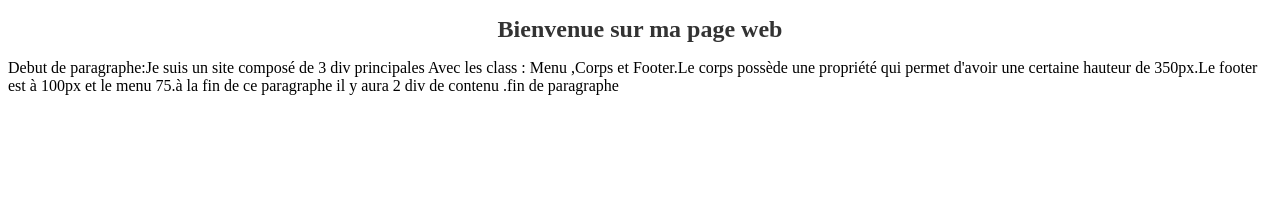
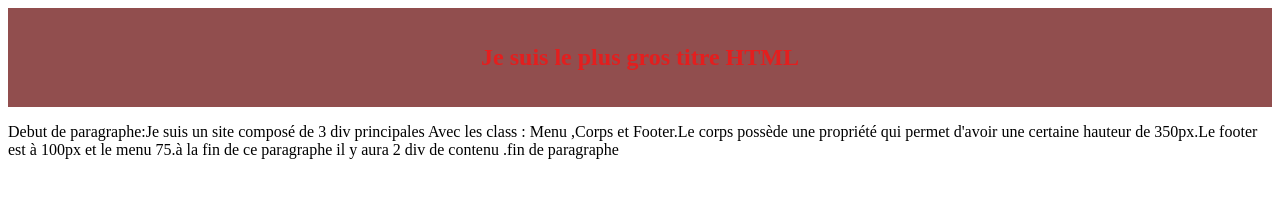
Before and after one commit to Theowaquet/eval-page-html-et-css, a plain HTML site: page index.html in a window 1280 px wide. Drawn offline with Linux system fonts and the light colour scheme.

Commit message:
Eval css et html V1.1

```diff
--- a/index.css
+++ b/index.css
@@ -1,21 +1,12 @@
-h1 {
-    font-size: 24px;
-    color: #333; /* Couleur du texte du titre */
-    text-align: center;
+#bandeau
+{
+     background-color: #792626d0; /* Couleur du bandeau */
+    padding: 20px; /* Espace intérieur du bandeau */
+    text-align: center; /* Centrage du texte dans le bandeau */
 }
 
-/* Style pour le bandeau de couleur */
-#bandeau {
-    background-color: #0074D9; /* Couleur du bandeau */
-    padding: 10px;
-    color: #FFF; /* Couleur du texte dans le bandeau */
-    text-align: center;
-}
-
-/* Style pour le pied de page de couleur */
-#pied-de-page {
-    background-color: #FF4136; /* Couleur du pied de page */
-    padding: 10px;
-    color: #FFF; /* Couleur du texte dans le pied de page */
-    text-align: center;
-}
+/* Style pour le titre */
+#titre {
+     font-size: 24px; /* Taille de la police du titre */
+     font-weight: bold; /* Texte en gras */
+    color: #e41e1e; /* Couleur du texte dans le bandeau */}
--- a/index.html
+++ b/index.html
@@ -5,12 +5,13 @@
     <link rel="stylesheet" type="text/css" href="index.css">
 </head>
 <body>
-    <h1>Bienvenue sur ma page web</h1>
-    <div id="#bandeau">
+    <div id="bandeau">
+        <h1 id="titre">Je suis le plus gros titre HTML</h1>
+
     </div>
-    <div>
-        <p>Debut de paragraphe:Je suis un site composé de 3 div principales Avec les class : Menu ,Corps et Footer.Le corps possède une propriété qui permet d'avoir une certaine hauteur de 350px.Le footer est à 100px et le menu 75.à la fin de ce paragraphe il y aura 2 div de contenu .fin de paragraphe </p>
-    </div>
+
+    <p>Debut de paragraphe:Je suis un site composé de 3 div principales Avec les class : Menu ,Corps et Footer.Le corps possède une propriété qui permet d'avoir une certaine hauteur de 350px.Le footer est à 100px et le menu 75.à la fin de ce paragraphe il y aura 2 div de contenu .fin de paragraphe </p>
+
 
 </body>
 </html>
```
